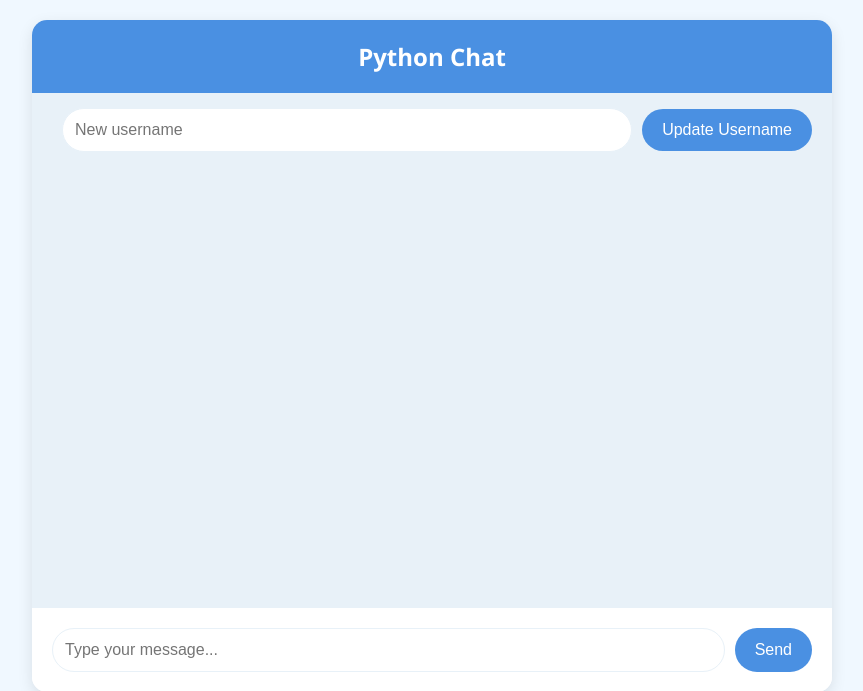
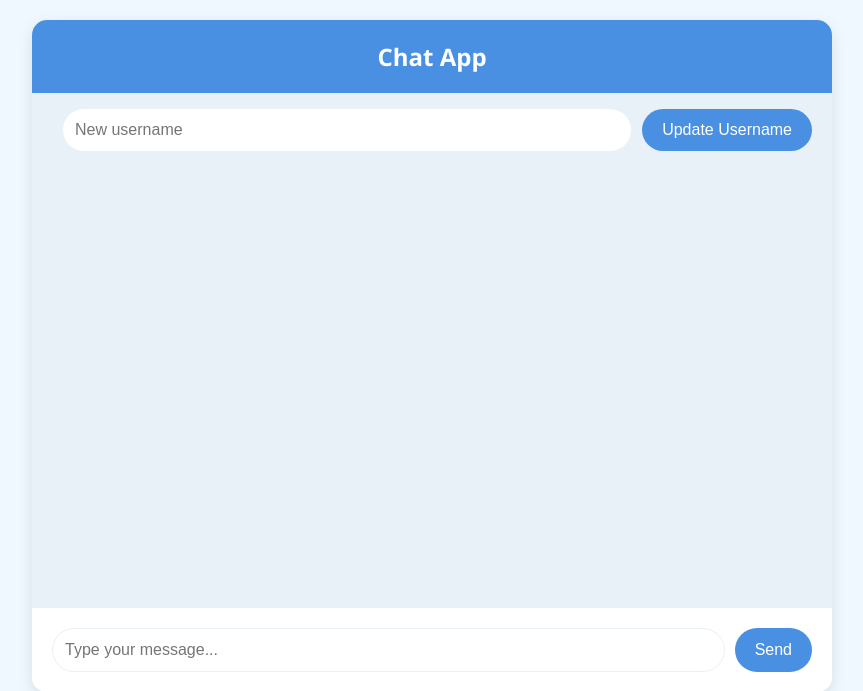
Before and after one commit to King05081/Chat-Room, a Flask app: page / in a window 1280 px wide. Shown: the top 691 px of the page, without its empty margins (208-1071 px from the left). Run offline with Flask 3, Linux system fonts and the light colour scheme; some libraries are stand-ins or nearby versions.

Commit message:
Update index.html

```diff
--- a/templates/index.html
+++ b/templates/index.html
@@ -3,7 +3,7 @@
 	<head>
 		<meta charset="UTF-8" />
 		<meta name="viewport" content="width=device-width, initial-scale=1.0" />
-		<title>Python Chat App</title>
+		<title>Chat App</title>
 		<script
 			src="https://cdnjs.cloudflare.com/ajax/libs/socket.io/4.7.5/socket.io.js"
 			integrity="sha512-luMnTJZ7oEchNDZAtQhgjomP1eZefnl82ruTH/3Oj/Yu5qYtwL7+dVRccACS/Snp1lFXq188XFipHKYE75IaQQ=="
@@ -252,7 +252,7 @@
 	</head>
 	<body>
 		<div class="chat-container">
-			<div class="chat-header">Python Chat</div>
+			<div class="chat-header">Chat App</div>
 			<div class="username-container">
 				<span id="current-username"></span>
 				<input type="text" id="username-input" placeholder="New username" />
@@ -278,7 +278,7 @@
 
 			socket.on("set_username", (data) => {
 				currentUsername = data.username;
-				currentUsernameSpan.textContent = `Your username: ${currentUsername}`;
+				currentUsernameSpan.textContent = `Your Username: ${currentUsername}`;
 			});
 
 			socket.on("user_joined", (data) => {
```
